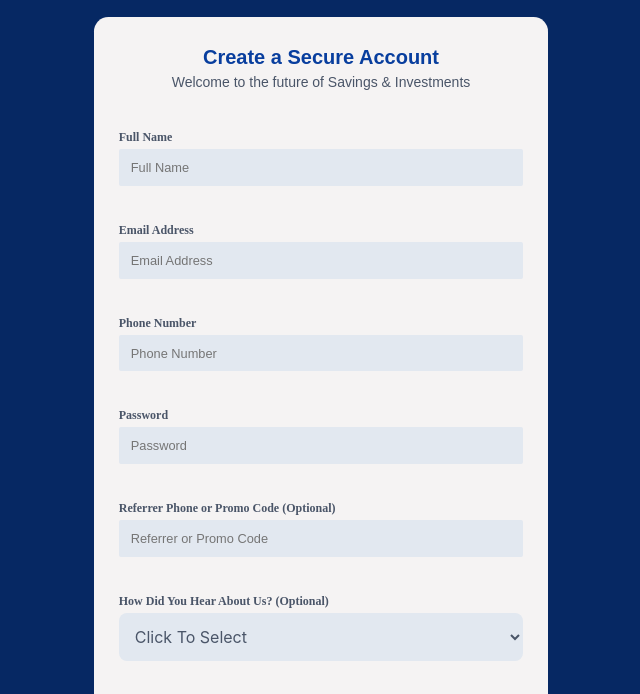
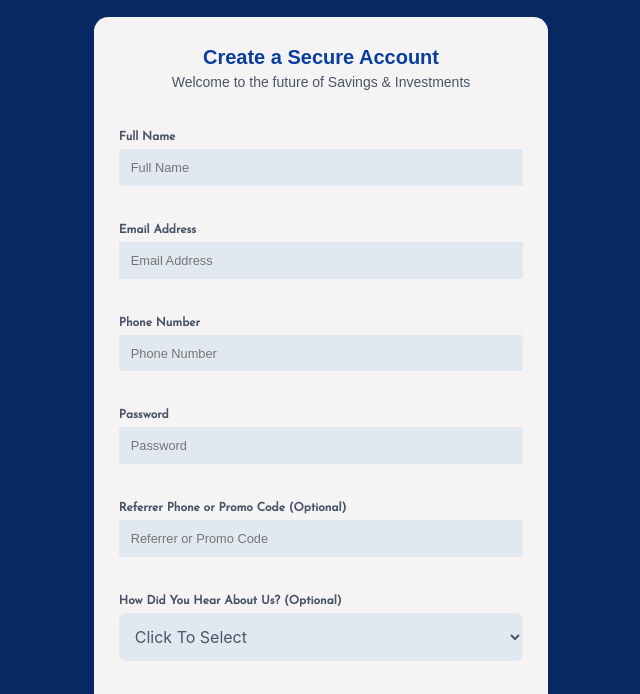
Before and after one commit to N-Endy/Piggyvest, a plain HTML site: page index.html in a window 1280 px wide. Shown: the part 104-798 px from the top of the page, without its empty margins (319-959 px from the left). Drawn offline with Linux system fonts and the light colour scheme.

Commit message:
made changes to the body fonts

```diff
--- a/index.html
+++ b/index.html
@@ -4,6 +4,7 @@
     <meta name="viewport" content="width=device-width, initial-scale=1.0">
     <title>Piggyvest | Dashboard</title>
     <link rel="stylesheet" href="style.css">
+    <link href="https://fonts.googleapis.com/css?family=Josefin+Sans&display=swap" rel="stylesheet">
 </head>
 <body>
     <main>
--- a/style.css
+++ b/style.css
@@ -1,5 +1,6 @@
 body {
 background-color: #062863;
+font-family: 'Josefin Sans', sans-serif;
 }
 
 img {
```
